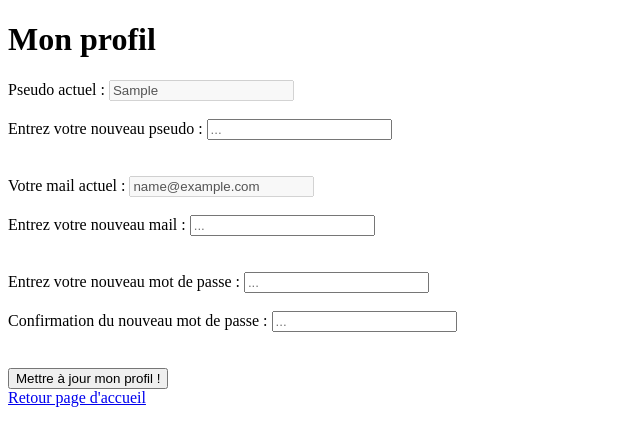
After one commit to YohannMaiVan/Camagruu, a PHP site: page /Camagru/profil.php in a window 1280 px wide. The commit adds this page. Shown: the top 446 px of the page, without its empty margins (0-640 px from the left). Run offline with PHP 8.4, Linux system fonts and the light colour scheme; the visitor is signed in with stand-in values (Sample User, id 1); tables that the repository leaves empty or names only in its code hold one stand-in row (values such as "Sample post").

Commit message:
[ADD] profil access and disconnect

```diff
--- a/connexion.html
+++ b/connexion.html
@@ -13,6 +13,7 @@
         <label for="mdp">Mot de passe: <br></label><input type="password" name="passwd" id="mdp"><br>
         <input type="submit" name="form_connexion" value="Se connecter"/><br>
         <a href="forget_pwd.html" id="connexion-cancel-button"><span>Mot de passe oublié?</span></a>
+        <a href="index.php" id="home"><span>Retour page d'accueil</span></a>
     </form>
 </body>
 </html>
--- a/inscription.html.php
+++ b/inscription.html.php
@@ -14,6 +14,7 @@
         <label for="confirm_mdp">Confirmer le Mot de passe: <br></label><input type="password" name="confmdp" id="confmdp"><br>
         <input type="submit" name="form_inscription" value="Créer un compte"/><br>
         <a href="connexion.html" id="creation-cancel-button"><span>Vous avez déjà un compte?</span></a>
+        <a href="index.php" id="home"><span>Retour page d'accueil</span></a>
     </form>
 </body>
 </html>
--- a/model/user.php
+++ b/model/user.php
@@ -42,11 +42,36 @@ public static function createStatement($sql) {
 
 		public static function profil_user()
 		{
-			$getid = intval($_GET['id']);
-			$requser = self::createStatement('SELECT * FROM users where id = ?');
-			$requser->execute(array($getid));
+			$requser = self::createStatement('SELECT * FROM users where user = ?');
+			$requser->execute(array($_SESSION['login']));
 			$userinfo = $requser->fetch();
 			return $userinfo;
+		}
+
+		public static function update_login()
+		{
+			global $newpseudo;
+			$updatelogin = self::createStatement('UPDATE users SET user = ? where user = ?');
+			$updatelogin->execute(array($newpseudo, $_SESSION['login']));
+			return $updatelogin;
+		}
+
+		public static function update_mail()
+		{
+			global $newmail;
+			$updatemail = self::createStatement('UPDATE users SET mail = ? WHERE user = ?');
+			$updatemail->execute(array($newmail, $_SESSION['login']));
+			return $updatemail;
+		}
+
+		public static function update_pwd()
+		{
+			global $pass1;
+			$pass1 = password_hash($pass1, PASSWORD_DEFAULT);
+
+			$updatepwd = self::createStatement('UPDATE users SET passwd = ? WHERE user = ?');
+			$updatepwd->execute(array($pass1, $_SESSION['login']));
+			return $updatepwd;
 		}
 
 
--- /dev/null
+++ b/profil.html.php
@@ -0,0 +1,33 @@
+<!DOCTYPE html>
+<html lang="en">
+<head>
+	<meta charset="UTF-8">
+	<meta name="viewport" content="width=device-width, initial-scale=1.0">
+	<meta http-equiv="X-UA-Compatible" content="ie=edge">
+	<title>Mon profil</title>
+</head>
+<body>
+	<h1>Mon profil</h1>
+	<form method="POST" action="profil.php">
+
+		<label>Pseudo actuel :</label>
+		<input type="text" value="<?php echo $userinfo['user']; ?>" disabled><br /><br />
+		<label>Entrez votre nouveau pseudo :</label>
+		<input type="text" name="newpseudo" placeholder="..."><br /><br /><br />
+
+		<label for="mail1">Votre mail actuel :</label>
+		<input type="text" value="<?php echo $userinfo['mail']; ?>" disabled><br /><br />
+		<label for="mail1">Entrez votre nouveau mail :</label>
+		<input type="text" name="newmail" placeholder="..."><br /><br /><br />
+
+		<label>Entrez votre nouveau mot de passe :</label>
+		<input type="password" name="newmdp1" placeholder="..."><br /><br />
+		<label>Confirmation du nouveau mot de passe :</label>
+		<input type="password" name="newmdp2" placeholder="..." /><br /><br /><br />
+
+		<input type="submit" name="submit" value="Mettre à jour mon profil !" />
+	</form>
+	<a href="index.php" id="home"><span>Retour page d'accueil</span></a>
+
+</body>
+</html>
--- /dev/null
+++ b/profil.php
@@ -0,0 +1,54 @@
+<?php
+session_start();
+require('Database/coDatabase.php');
+require (__DIR__ .'/model/user.php');
+
+if (!isset($_SESSION['login'])) {
+	header ('Location: index.php');
+	exit();
+}
+
+$userinfo = user::profil_user();
+
+#PSEUDO
+if (!empty($_POST['newpseudo']) AND $_POST['newpseudo'] != $userinfo['pseudo'])
+{
+	$newpseudo = htmlspecialchars(trim($_POST['newpseudo']));
+	$updatelogin = user::update_login();
+	$_SESSION['login'] = $newpseudo;
+	header('Location: index.php?login='.$_SESSION['login']);
+}
+
+
+# MAIL
+if(!empty($_POST['newmail']) AND $_POST['newmail'] != $userinfo['mail'])
+{
+	if(filter_var($_POST['newmail'], FILTER_VALIDATE_EMAIL))
+	{
+		$newmail = htmlspecialchars(strtolower(trim($_POST['newmail'])));
+		$updatemail = user::update_mail();
+		$_SESSION['mail'] = $newmail;
+		header('Location: index.php?login='.$_SESSION['login']);
+	}
+}
+
+# MOT DE PASSE
+
+if(!empty($_POST['newmdp1']) AND !empty($_POST['newmdp2']))
+{
+	$pass1 = trim($_POST['newmdp1']);
+	$pass2 = trim($_POST['newmdp2']);
+
+	if($pass1 == $pass2)
+	{
+		$updatepwd = user::update_pwd();
+		header('Location: index.php?login='.$_SESSION['login']);
+	}
+	else
+	{
+		echo "Vos deux mot de passe ne correspondent pas !";
+	}
+}
+
+require ('profil.html.php');
+?>
```
Also changed, not shown: connexion.php (+5 -3 lines), deconnexion.php (added, +7 -0 lines), index.php (+18 -11 lines).
